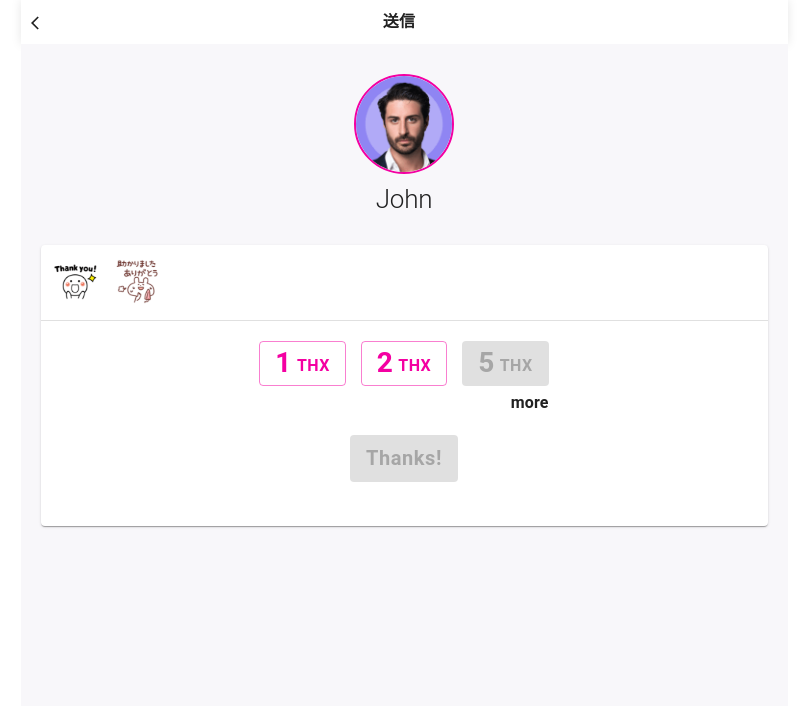
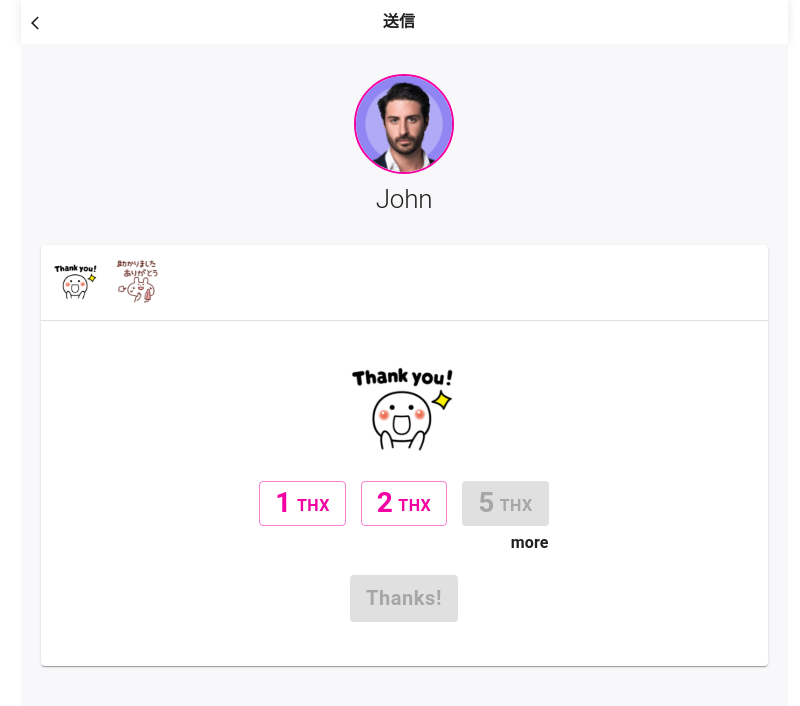
Before and after one commit to thanklet/mock-dapp-prototype, a React (Vite) app: page /app/1/thanks/send/1 in a window 1280 px wide. Shown: the top 706 px of the page, without its empty margins (236-1036 px from the left). Built offline with nearby package versions, Linux system fonts and the light colour scheme.

Commit message:
feat: #9 selectedEmojiに初期値設定

```diff
--- a/src/features/app/thanks/send/components/send.tsx
+++ b/src/features/app/thanks/send/components/send.tsx
@@ -56,7 +56,7 @@ type ThanksButton = {
 };
 
 export const Send = () => {
-  const [selectedEmoji, setSelectedEmoji] = useState<Emoji | null>(null);
+  const [selectedEmoji, setSelectedEmoji] = useState<Emoji>(EMOJI_DATA[0]);
   const [thanksButtons, setThanksButtons] = useState<ThanksButton[]>(
     BUTTON_DATA.map((button) => ({
       ...button,
@@ -153,7 +153,6 @@ export const Send = () => {
           <Stack alignItems={"center"} padding={"20px 30px"}>
             {!isSent ? (
               <>
-                {selectedEmoji && (
                 <Box
                   width={"120px"}
                   height={"120px"}
@@ -164,7 +163,6 @@ export const Send = () => {
                 >
                   <img src={selectedEmoji.url} alt="selected emoji" />
                 </Box>
-                )}
 
                 <Stack spacing={"5px"}>
                   <Stack direction={"row"} spacing={"15px"}>
@@ -258,9 +256,8 @@ export const Send = () => {
                     variant="contained"
                     onClick={handleSendThanks}
                     disabled={
-                      !selectedEmoji ||
-                      (!thanksButtons.some((button) => button.isSelected) &&
-                        sliderValue === 0)
+                      !thanksButtons.some((button) => button.isSelected) &&
+                      sliderValue === 0
                     }
                     sx={{
                       fontSize: "20px",
```
Lines whose indentation alone changed are shown as unchanged.
